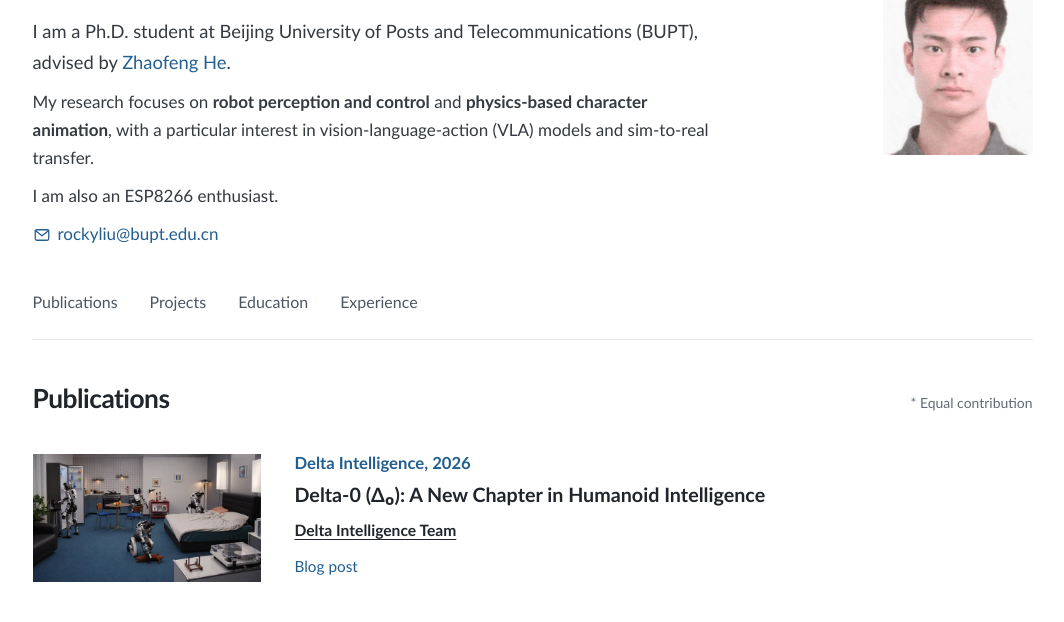
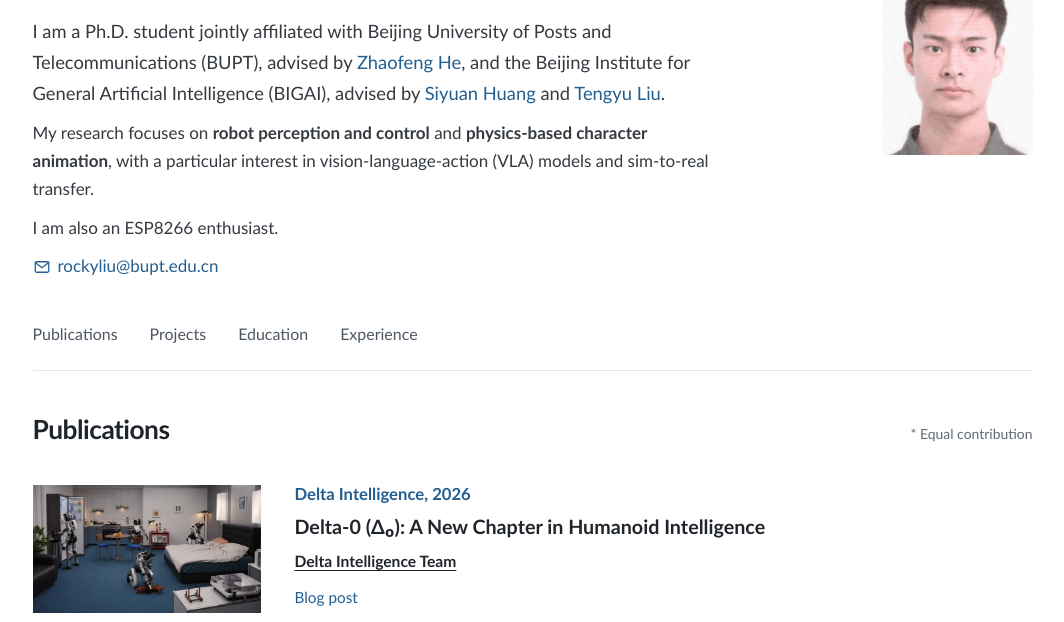
Before and after one commit to liu-rocky/liu-rocky.github.io, a plain HTML site: page index.html in a window 1280 px wide. Shown: the part 125-747 px from the top of the page, without its empty margins (100-1164 px from the left). Drawn offline with Linux system fonts and the light colour scheme.

Commit message:
Restore BIGAI affiliation and retain all doctoral advisors

```diff
--- a/index.html
+++ b/index.html
@@ -3,7 +3,7 @@
 <head>
   <meta charset="utf-8">
   <meta name="viewport" content="width=device-width, initial-scale=1">
-  <meta name="description" content="Nian (Rocky) Liu, Ph.D. student at BUPT. Research on robot perception and control, physics-based character animation, VLA models, and sim-to-real transfer.">
+  <meta name="description" content="Nian (Rocky) Liu, Ph.D. student jointly affiliated with BUPT and BIGAI. Research on robot perception and control, physics-based character animation, VLA models, and sim-to-real transfer.">
   <title>Nian (Rocky) Liu</title>
   <link rel="icon" href="images/favicon.jpeg" type="image/jpeg">
   <link rel="preload" href="fonts/lato-regular.woff2" as="font" type="font/woff2" crossorigin>
@@ -20,7 +20,7 @@
       </div>
       <img class="portrait" src="images/me(2).webp" alt="Nian Liu" fetchpriority="high" width="339" height="465">
       <div class="biography">
-        <p class="research-intro">I am a Ph.D. student at Beijing University of Posts and Telecommunications (BUPT), advised by <a href="https://teacher.bupt.edu.cn/hezhaofeng/en/index.htm" target="_blank" rel="noopener noreferrer">Zhaofeng He</a>.</p>
+        <p class="research-intro">I am a Ph.D. student jointly affiliated with Beijing University of Posts and Telecommunications (BUPT), advised by <a href="https://teacher.bupt.edu.cn/hezhaofeng/en/index.htm" target="_blank" rel="noopener noreferrer">Zhaofeng He</a>, and the Beijing Institute for General Artificial Intelligence (BIGAI), advised by <a href="https://siyuanhuang.com/" target="_blank" rel="noopener noreferrer">Siyuan Huang</a> and <a href="https://tengyu.ai/" target="_blank" rel="noopener noreferrer">Tengyu Liu</a>.</p>
         <p>My research focuses on <strong>robot perception and control</strong> and <strong>physics-based character animation</strong>, with a particular interest in vision-language-action (VLA) models and sim-to-real transfer.</p>
         <p>I am also an ESP8266 enthusiast.</p>
         <p class="contact"><a class="email-link" href="mailto:rockyliu@bupt.edu.cn"><svg class="email-icon" xmlns="http://www.w3.org/2000/svg" width="18" height="18" viewBox="0 0 24 24" fill="none" stroke="currentColor" stroke-width="1.7" stroke-linecap="round" stroke-linejoin="round" aria-hidden="true" focusable="false"><rect x="3" y="5" width="18" height="14" rx="2"/><path d="m3 6 9 7 9-7"/></svg><span>rockyliu@bupt.edu.cn</span></a></p>
```
